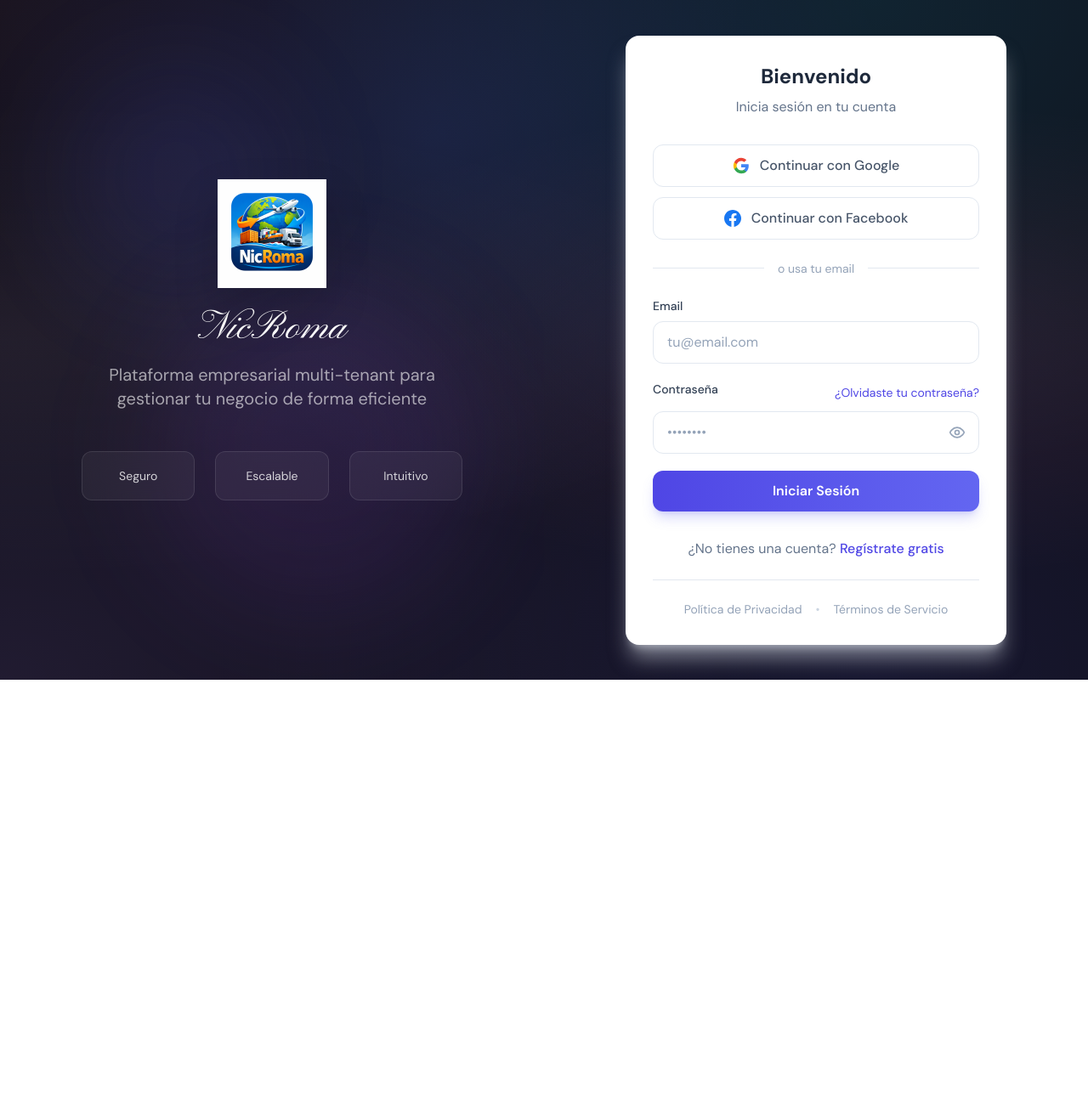
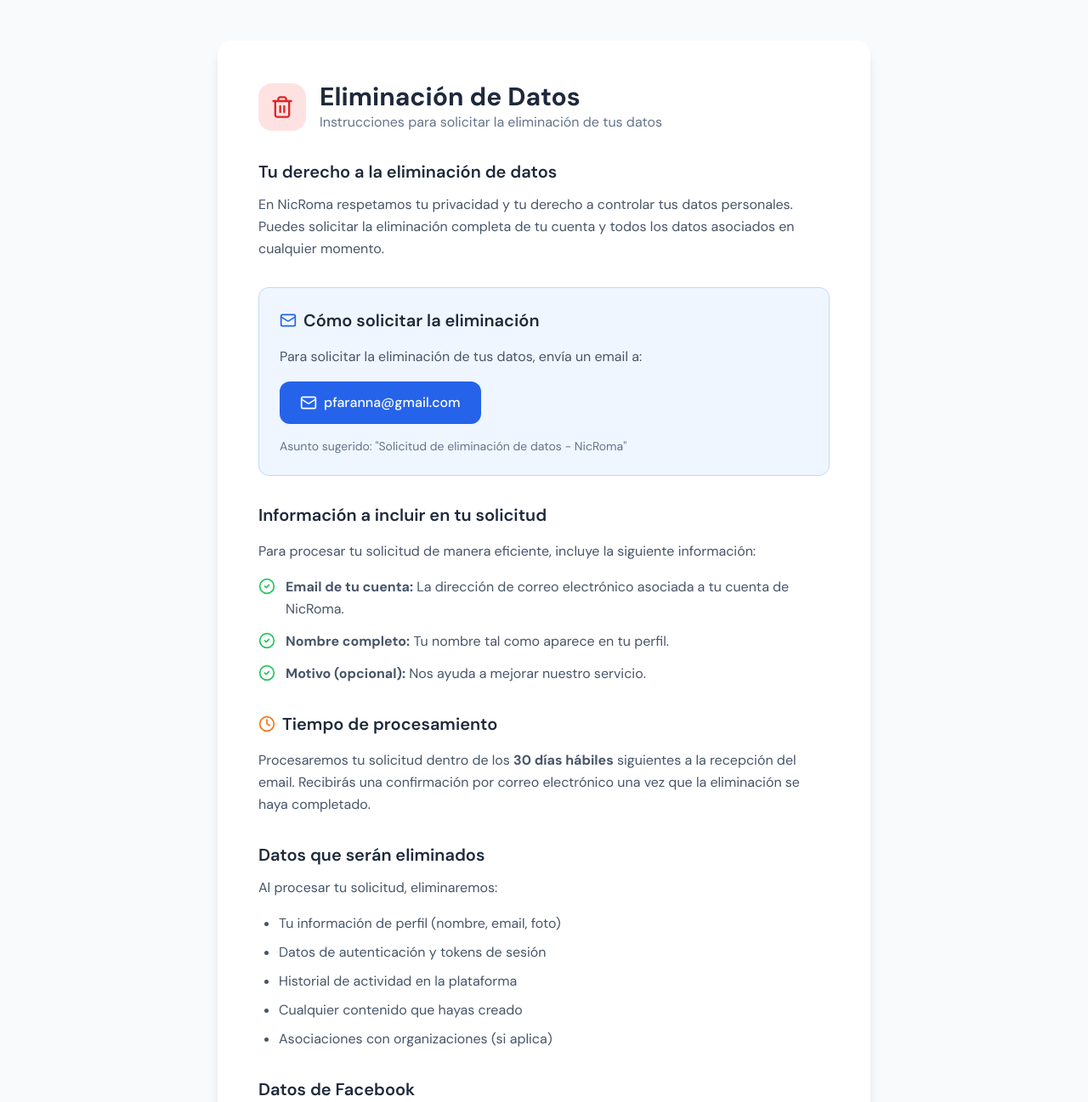
Before and after one commit to ovanesoft/nicroma, a React (Vite) app in the folder frontend/: page /data-deletion in a window 1280 px wide. Before the commit this address led to /login. Shown: the top 1297 px of the page at 85% size. Before the commit the page ends 800 px from the top, so only its background shows below. Built offline with nearby package versions, Linux system fonts and the light colour scheme; no server answers.

Commit message:
📄 Add Data Deletion page for Facebook compliance

```diff
--- a/frontend/src/App.jsx
+++ b/frontend/src/App.jsx
@@ -8,6 +8,7 @@
 import ResetPassword from './pages/ResetPassword';
 import Privacy from './pages/Privacy';
 import Terms from './pages/Terms';
+import DataDeletion from './pages/DataDeletion';
 
 // Protected Route Component
 const ProtectedRoute = ({ children }) => {
@@ -72,6 +73,7 @@
       <Route path="/reset-password" element={<ResetPassword />} />
       <Route path="/privacy" element={<Privacy />} />
       <Route path="/terms" element={<Terms />} />
+      <Route path="/data-deletion" element={<DataDeletion />} />
 
       {/* Protected Routes */}
       <Route path="/dashboard" element={
--- /dev/null
+++ b/frontend/src/pages/DataDeletion.jsx
@@ -0,0 +1,131 @@
+import { Link } from 'react-router-dom';
+import { Trash2, Mail, Clock, CheckCircle2 } from 'lucide-react';
+
+const DataDeletion = () => {
+  return (
+    <div className="min-h-screen bg-slate-50 py-12 px-4">
+      <div className="max-w-3xl mx-auto bg-white rounded-2xl shadow-lg p-8 md:p-12">
+        <div className="flex items-center gap-4 mb-8">
+          <div className="w-14 h-14 bg-red-100 rounded-2xl flex items-center justify-center">
+            <Trash2 className="w-7 h-7 text-red-600" />
+          </div>
+          <div>
+            <h1 className="text-3xl font-bold text-slate-800">Eliminación de Datos</h1>
+            <p className="text-slate-500">Instrucciones para solicitar la eliminación de tus datos</p>
+          </div>
+        </div>
+
+        <div className="space-y-8 text-slate-600 leading-relaxed">
+          <section>
+            <h2 className="text-xl font-semibold text-slate-800 mb-3">Tu derecho a la eliminación de datos</h2>
+            <p>
+              En NicRoma respetamos tu privacidad y tu derecho a controlar tus datos personales.
+              Puedes solicitar la eliminación completa de tu cuenta y todos los datos asociados en cualquier momento.
+            </p>
+          </section>
+
+          <section className="bg-blue-50 border border-blue-200 rounded-xl p-6">
+            <h2 className="text-xl font-semibold text-slate-800 mb-4 flex items-center gap-2">
+              <Mail className="w-5 h-5 text-blue-600" />
+              Cómo solicitar la eliminación
+            </h2>
+            <p className="mb-4">
+              Para solicitar la eliminación de tus datos, envía un email a:
+            </p>
+            <a
+              href="mailto:pfaranna@gmail.com?subject=Solicitud%20de%20eliminación%20de%20datos%20-%20NicRoma"
+              className="inline-flex items-center gap-2 bg-blue-600 text-white px-6 py-3 rounded-xl font-medium hover:bg-blue-700 transition-colors"
+            >
+              <Mail className="w-5 h-5" />
+              pfaranna@gmail.com
+            </a>
+            <p className="mt-4 text-sm text-slate-500">
+              Asunto sugerido: "Solicitud de eliminación de datos - NicRoma"
+            </p>
+          </section>
+
+          <section>
+            <h2 className="text-xl font-semibold text-slate-800 mb-4">Información a incluir en tu solicitud</h2>
+            <p className="mb-4">Para procesar tu solicitud de manera eficiente, incluye la siguiente información:</p>
+            <ul className="space-y-3">
+              <li className="flex items-start gap-3">
+                <CheckCircle2 className="w-5 h-5 text-green-500 flex-shrink-0 mt-0.5" />
+                <span><strong>Email de tu cuenta:</strong> La dirección de correo electrónico asociada a tu cuenta de NicRoma.</span>
+              </li>
+              <li className="flex items-start gap-3">
+                <CheckCircle2 className="w-5 h-5 text-green-500 flex-shrink-0 mt-0.5" />
+                <span><strong>Nombre completo:</strong> Tu nombre tal como aparece en tu perfil.</span>
+              </li>
+              <li className="flex items-start gap-3">
+                <CheckCircle2 className="w-5 h-5 text-green-500 flex-shrink-0 mt-0.5" />
+                <span><strong>Motivo (opcional):</strong> Nos ayuda a mejorar nuestro servicio.</span>
+              </li>
+            </ul>
+          </section>
+
+          <section>
+            <h2 className="text-xl font-semibold text-slate-800 mb-4 flex items-center gap-2">
+              <Clock className="w-5 h-5 text-orange-500" />
+              Tiempo de procesamiento
+            </h2>
+            <p>
+              Procesaremos tu solicitud dentro de los <strong>30 días hábiles</strong> siguientes a la recepción del email.
+              Recibirás una confirmación por correo electrónico una vez que la eliminación se haya completado.
+            </p>
+          </section>
+
+          <section>
+            <h2 className="text-xl font-semibold text-slate-800 mb-3">Datos que serán eliminados</h2>
+            <p className="mb-4">Al procesar tu solicitud, eliminaremos:</p>
+            <ul className="list-disc pl-6 space-y-2">
+              <li>Tu información de perfil (nombre, email, foto)</li>
+              <li>Datos de autenticación y tokens de sesión</li>
+              <li>Historial de actividad en la plataforma</li>
+              <li>Cualquier contenido que hayas creado</li>
+              <li>Asociaciones con organizaciones (si aplica)</li>
+            </ul>
+          </section>
+
+          <section>
+            <h2 className="text-xl font-semibold text-slate-800 mb-3">Datos de Facebook</h2>
+            <p>
+              Si iniciaste sesión con Facebook, también puedes gestionar los permisos de la aplicación
+              directamente desde la configuración de tu cuenta de Facebook en{' '}
+              <a
+                href="https://www.facebook.com/settings?tab=applications"
+                target="_blank"
+                rel="noopener noreferrer"
+                className="text-blue-600 hover:underline"
+              >
+                Configuración de Apps y Sitios Web
+              </a>.
+            </p>
+          </section>
+
+          <section className="bg-yellow-50 border border-yellow-200 rounded-xl p-6">
+            <h2 className="text-lg font-semibold text-yellow-800 mb-2">⚠️ Importante</h2>
+            <p className="text-yellow-700">
+              La eliminación de datos es <strong>irreversible</strong>. Una vez procesada la solicitud,
+              no podremos recuperar tu cuenta ni la información asociada.
+            </p>
+          </section>
+        </div>
+
+        <div className="mt-12 pt-8 border-t border-slate-200 flex flex-wrap gap-4">
+          <Link to="/login" className="text-primary-600 hover:text-primary-700 font-medium">
+            ← Volver al inicio
+          </Link>
+          <span className="text-slate-300">|</span>
+          <Link to="/privacy" className="text-slate-500 hover:text-slate-700">
+            Política de Privacidad
+          </Link>
+          <Link to="/terms" className="text-slate-500 hover:text-slate-700">
+            Términos de Servicio
+          </Link>
+        </div>
+      </div>
+    </div>
+  );
+};
+
+export default DataDeletion;
```
Also changed, not shown: 1 other file (tests, documents, lock files or other folders).
